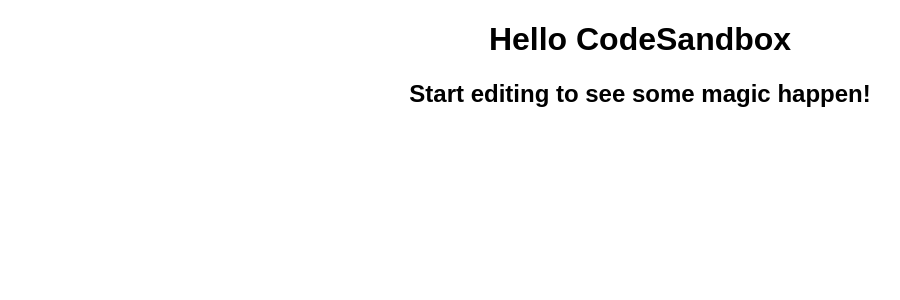
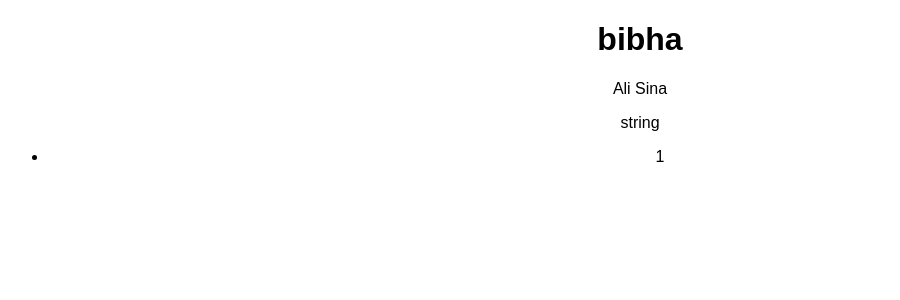
Before and after one commit to AliSinaYOusofi/Typescript, a React (Create React App) app: page / in a window 1280 px wide. Shown: the top 300 px of the page, without its empty margins (0-900 px from the left). Built offline with nearby package versions, Linux system fonts and the light colour scheme.

Commit message:
Update App.tsx

```diff
--- a/src/App.tsx
+++ b/src/App.tsx
@@ -1,10 +1,32 @@
+import { useLayoutEffect } from "react";
 import "./styles.css";
 
 export default function App() {
+  let employees: Object = {
+    name: "ha",
+    last: "bib",
+    place: "German",
+  };
+
+  let vacantObject: {}; // because this is fucking vacant
+  let arrayOfNames: string[] = ["Ali Sina", "Yousofi", "catch and halt"];
+  let infer = arrayOfNames[0]; // the type infered
+
+  // array of mixed type
+  let mixedArrayOfTypes: (string | Number | Object)[] = [
+    { one: "1" },
+    "Ali",
+    444,
+  ];
+
   return (
     <div className="App">
-      <h1>Hello CodeSandbox</h1>
-      <h2>Start editing to see some magic happen!</h2>
+      <h1> {employees.last + employees.name} </h1>
+      <p> {arrayOfNames[0]} </p>
+      <p> {typeof infer}</p>
+      <ul>
+        <li> {mixedArrayOfTypes[0].one} </li>
+      </ul>
     </div>
   );
 }
```
